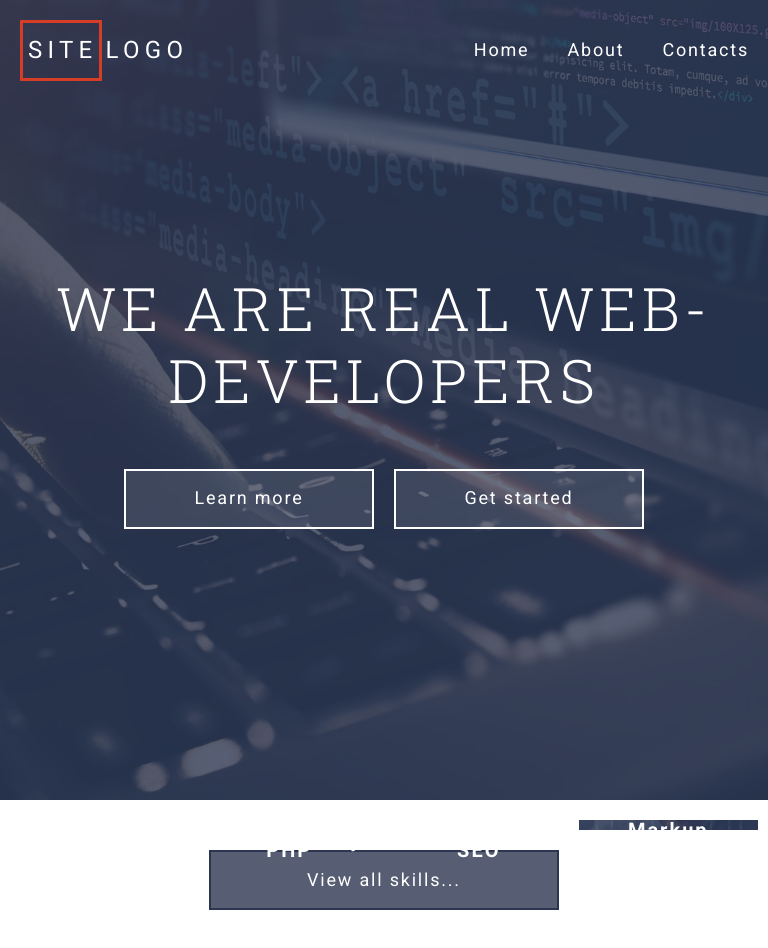
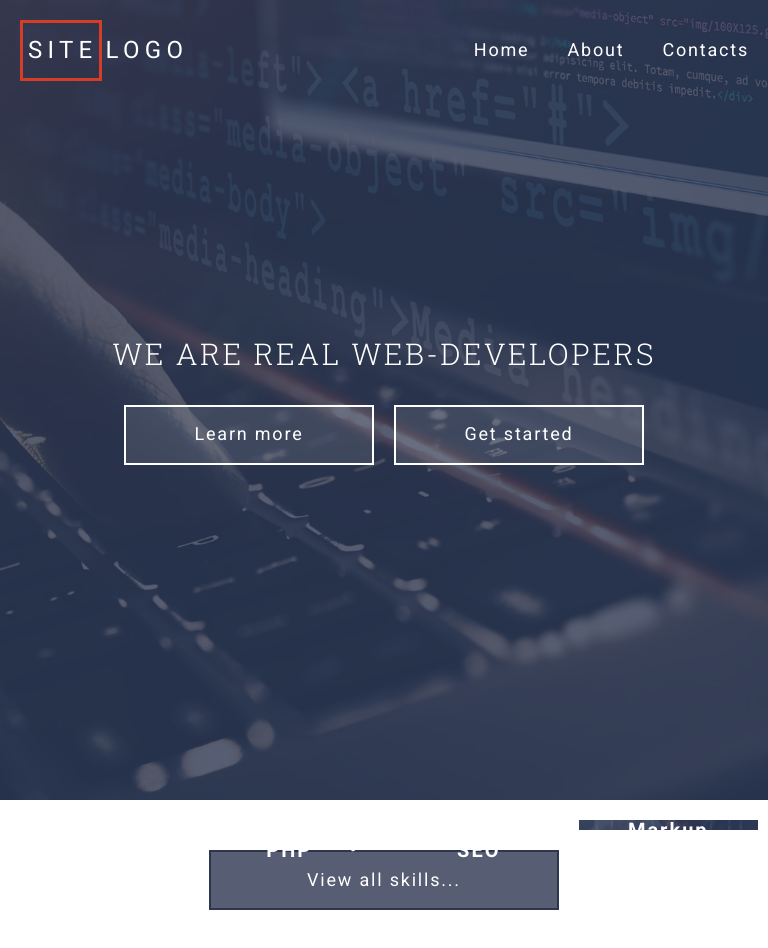
Before and after one commit to MaryRitzy/grid-template, a website: page index.html in a window 768 px wide. Drawn offline with Linux system fonts and the light colour scheme.

```diff
--- a/assets/scss/style.scss
+++ b/assets/scss/style.scss
@@ -15,5 +15,32 @@
   .skills__container {
     grid-auto-rows: 3, calc(200px - 13.3333333333px);
     }
+  }
 
+@media (min-width: 992px) {
+  h1 {
+    font-size: 3.75rem;
+  }
+  .header-content__title {
+    margin: 0 0 53px;
 }
+}
+
+@media (max-width: 991.8px) and (min-width: 768px) {
+      h1 {
+        font-size: 40px;
+      }
+
+      .header-content__title {
+        margin: 0 0 43px;
+      }
+    }
+
+@media (max-width: 768.8px) {
+      h1 {
+        font-size: 30px;
+      }
+      .header-content__title {
+        margin: 0 0 33px;
+      }
+    }
```
Also changed, not shown: assets/css/style.css.
